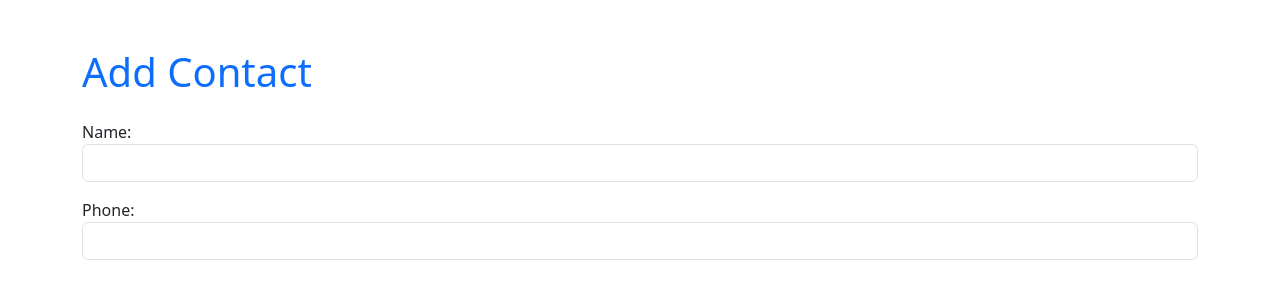
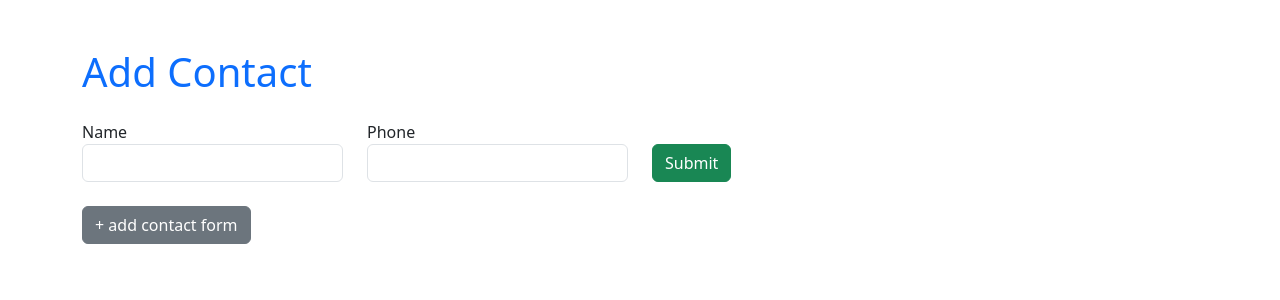
Before and after one commit to mihouami/contact-htmx, a Django app: page / in a window 1280 px wide. Shown: the top 300 px of the page. Run offline with Django 5.2, Linux system fonts and the light colour scheme; some libraries are stand-ins or nearby versions.

Commit message:
02 - add more forms

```diff
--- a/contact/templates/index.html
+++ b/contact/templates/index.html
@@ -1,6 +1,19 @@
 {% extends 'base.html' %} {% block content %}
 
 <h1 class="mb-4 text-primary">Add Contact</h1>
-{{ form.as_p }}<!---->
+
+<div id="contact-forms">{% include 'partials/form.html' %}</div>
+
+<div class="my-4">
+  <button
+    type="submit"
+    class="btn btn-secondary me-2"
+    hx-get="{% url 'add_contact' %}"
+    hx-target="#contact-forms"
+    hx-swap="beforeend"
+  >
+    + add contact form
+  </button>
+</div>
 
 {% endblock %}
--- /dev/null
+++ b/contact/templates/partials/form.html
@@ -0,0 +1,15 @@
+<form class="my-1">
+  <div class="row">
+    <div class="col-4 col-md-3">
+      <label for="{{ fomr.name.id_for_label}}">{{ form.name.label}}</label>
+      {{ form.name }}
+    </div>
+    <div class="col-4 col-md-3">
+      <label for="{{ fomr.phone.id_for_label}}">{{ form.phone.label}}</label>
+      {{ form.phone }}
+    </div>
+    <div class="col-3 align-self-end">
+      <button class="btn btn-success">Submit</button>
+    </div>
+  </div>
+</form>
--- a/contact/urls.py
+++ b/contact/urls.py
@@ -3,4 +3,5 @@ from .views import *
 
 urlpatterns = [
     path("", index, name='index'),
+    path("add_contact", add_contact, name='add_contact'),
 ]
--- a/contact/views.py
+++ b/contact/views.py
@@ -1,7 +1,13 @@
 from django.shortcuts import render
 from .forms import ContactForm
 
-# Create your views here.
 def index(request):
     context={'form':ContactForm()}
     return render(request, 'index.html', context)
+
+
+def add_contact(request):
+    if request.method == 'POST':
+        pass
+    context={'form':ContactForm()}
+    return render(request, 'partials/form.html', context)
```
